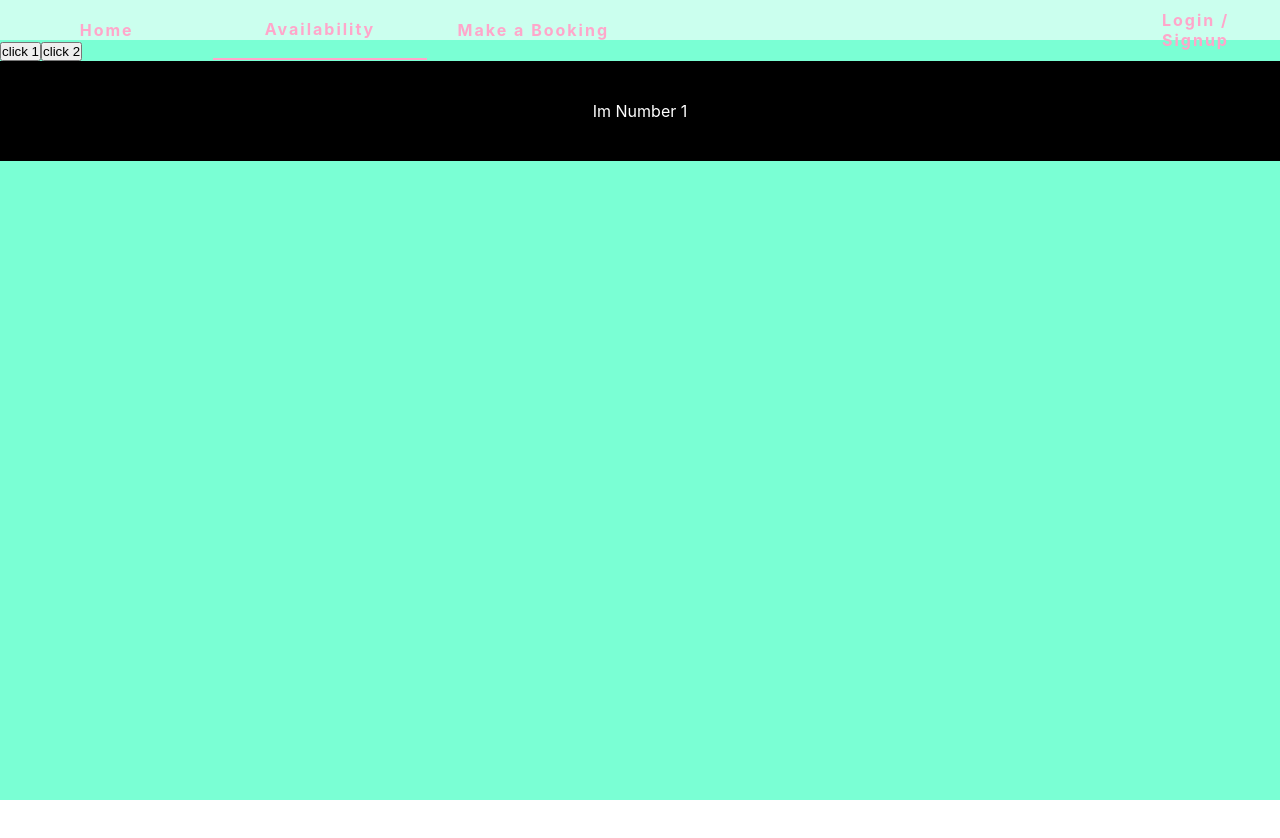
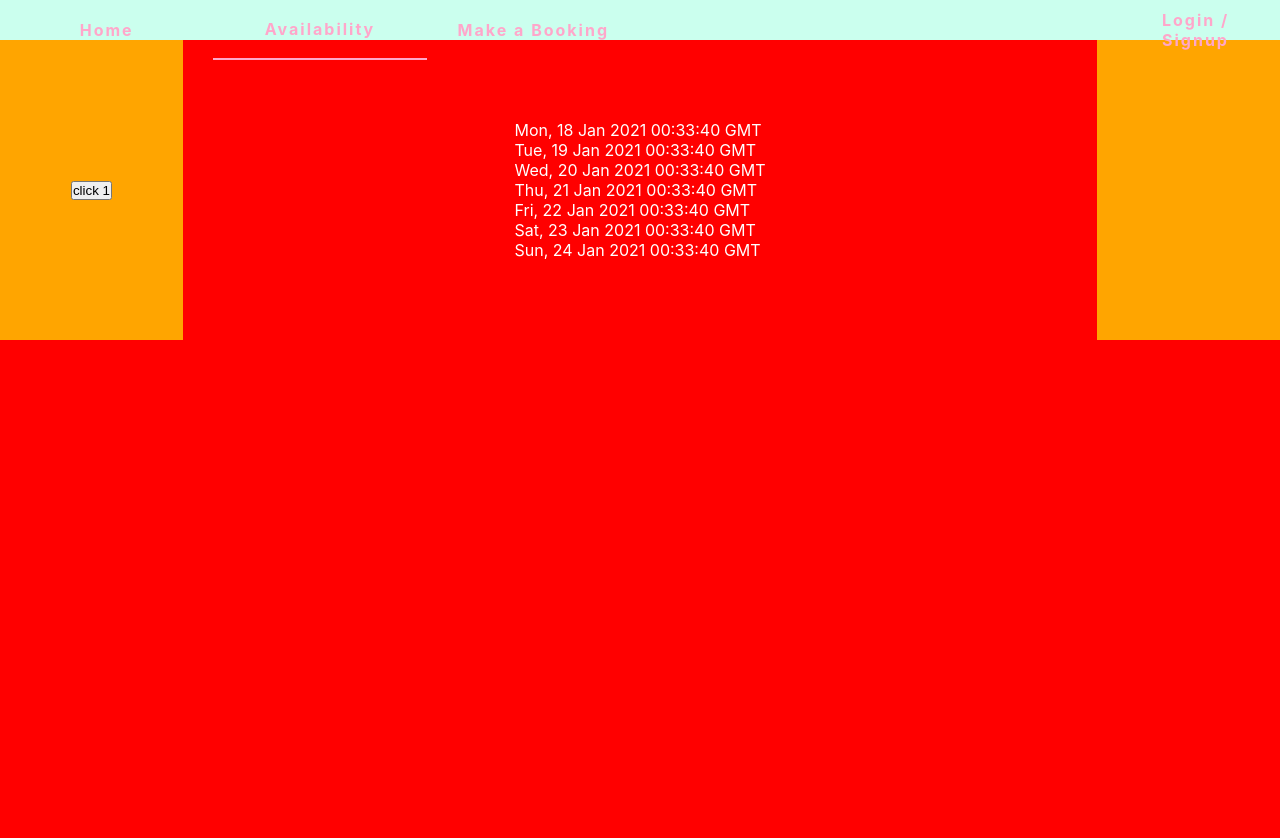
Before and after one commit to Shiggins95/booking_system, a React (Create React App) app: page /availability in a window 1280 px wide. Before the commit the page ends 800 px from the top, so only its background shows below. Built offline with nearby package versions, Linux system fonts and the light colour scheme; the HTML template or start-up script is replaced by a standard one.

Commit message:
prototype for carousel added

```diff
--- a/src/Components/BookingsView/BookingsComponent.tsx
+++ b/src/Components/BookingsView/BookingsComponent.tsx
@@ -1,73 +1,69 @@
 /* eslint-disable no-unused-vars, max-len, react/destructuring-assignment */
-import React, { useState } from 'react';
+import React, { ReactElement, useEffect, useState } from 'react';
 import { animated, useTransition } from 'react-spring';
+import { useSelector } from 'react-redux';
+import { AvailabilityReducerState } from '../../Redux/reducers/AvailabilityReducer';
+import { ReducerState } from '../../Redux/reducers';
+import SingleWeek from './SingleWeek';
+import './BookingsComponentStyles.css';
 
-function TestScreen1() {
-  return <div>Im Number 1</div>;
-}
-
-function TestScreen2() {
-  return <div>Im number 2</div>;
-}
-
-function TestScreen3() {
-  return <div>Im number 3</div>;
-}
-
-interface State {
+interface BookingsComponentState {
   index: number;
   direction: string;
 }
 
 const BookingsComponent = () => {
-  const testScreens = [TestScreen1, TestScreen2, TestScreen3];
-  const [state, setState] = useState<State>({
+  const [state, setState] = useState<BookingsComponentState>({
     index: 0,
     direction: 'left',
   });
 
-  const transitions = useTransition(state.index, null, {
-    from: { transform: state.direction === 'left' ? 'translate3d(100vw, 0 ,0)' : 'translate3d(-100vw, 0 ,0)' },
+  const { index, direction } = state;
+
+  const { bookings, dates } = useSelector((s: ReducerState):AvailabilityReducerState => s.availability);
+
+  const transitions = useTransition(index, null, {
+    from: { transform: direction === 'left' ? 'translate3d(100vw, 0 ,0)' : 'translate3d(-100vw, 0 ,0)' },
     enter: { transform: 'translate3d(0, 0, 0)' },
-    leave: { transform: state.direction === 'left' ? 'translate3d(-100vw, 0, 0)' : 'translate3d(100vw, 0, 0)' },
+    leave: { transform: direction === 'left' ? 'translate3d(-100vw, 0, 0)' : 'translate3d(100vw, 0, 0)' },
   });
 
-  const click1 = () => setState({
-    index: state.index === 2 ? 0 : state.index + 1,
-    direction: 'left',
-  });
+  const click1 = () => {
+    if (index === Object.keys(dates).length - 1) {
+      return;
+    }
+    setState({
+      index: index + 1,
+      direction: 'left',
+    });
+  };
 
-  const click2 = () => setState({
-    index: state.index === 0 ? 2 : state.index - 1,
-    direction: 'right',
-  });
-
-  const { index } = state;
+  const click2 = () => {
+    if (index === 0) {
+      return;
+    }
+    setState({
+      index: index - 1,
+      direction: 'right',
+    });
+  };
 
   return (
     <div id="bookings_component_container">
-      <button type="button" onClick={click1}>click 1</button>
-      <button type="button" onClick={click2}>click 2</button>
-      <div style={{
-        height: '100px', width: '100%', margin: 0, padding: 0, background: 'black',
-      }}
-      >
+      <div id="carousel_container">
+        <div className="left_button">
+          {index < Object.keys(dates).length - 1 ? <button type="button" onClick={click1}>click 1</button> : null}
+        </div>
+        <div className="right_button">
+          {index > 0 ? <button type="button" onClick={click2}>click 2</button> : null}
+        </div>
         {transitions.map(({ item, key, props }, i) => (
-          <animated.div style={{
-            ...props,
-            position: 'absolute',
-            width: '100%',
-            height: '100px',
-            background: 'black',
-            color: 'white',
-            display: 'flex',
-            justifyContent: 'center',
-            alignItems: 'center',
-            margin: 0,
-            padding: 0,
-          }}
+          <animated.div
+            className="animated_section"
+            key={i}
+            style={{ ...props }}
           >
-            {React.createElement(testScreens[index])}
+            <SingleWeek dates={dates[index]} />
           </animated.div>
         ))}
       </div>
--- /dev/null
+++ b/src/Components/BookingsView/BookingsComponentStyles.css
@@ -0,0 +1,52 @@
+@import url("https://fonts.googleapis.com/css2?family=Great+Vibes&display=swap");
+#bookings_component_container {
+  width: 100vw;
+  background: red;
+  height: 100vh;
+}
+#bookings_component_container #carousel_container {
+  position: relative;
+  height: 300px;
+  width: 100%;
+  margin: 0;
+  padding: 0;
+  background: black;
+  display: grid;
+  grid-template-columns: 0.5fr 0.5fr 5fr 0.5fr 0.5fr;
+}
+#bookings_component_container #carousel_container .left_button {
+  width: 100%;
+  background: orange;
+  grid-column: 1/3;
+  display: flex;
+  flex-direction: column;
+  justify-content: center;
+  align-items: center;
+  z-index: 1;
+}
+#bookings_component_container #carousel_container .right_button {
+  z-index: 1;
+  display: flex;
+  flex-direction: column;
+  justify-content: center;
+  align-items: center;
+  width: 100%;
+  background: orange;
+  right: 50px;
+  grid-column: 4/6;
+}
+#bookings_component_container #carousel_container .animated_section {
+  grid-column: 2/5;
+  position: absolute;
+  width: 100%;
+  height: 100%;
+  background: red;
+  color: white;
+  display: flex;
+  justify-content: center;
+  align-items: center;
+  margin: 0;
+  padding: 0;
+}
+
+/*# sourceMappingURL=BookingsComponentStyles.css.map */
--- /dev/null
+++ b/src/Components/BookingsView/BookingsComponentStyles.scss
@@ -0,0 +1,46 @@
+@import "../../StyleDefaults/mixins";
+@import "../../StyleDefaults/variables";
+
+#bookings_component_container {
+  width: 100vw;
+  background: red;
+  height: 100vh;
+  #carousel_container {
+    position: relative;
+    height: 300px;
+    width: 100%;
+    margin: 0;
+    padding: 0;
+    background: black;
+    display: grid;
+    grid-template-columns: 0.5fr 0.5fr 5fr 0.5fr 0.5fr;
+    .left_button {
+      width: 100%;
+      background: orange;
+      grid-column: 1 / 3;
+      @include flexCenterCol;
+      z-index: 1;
+    }
+    .right_button {
+      z-index: 1;
+      @include flexCenterCol;
+      width: 100%;
+      background: orange;
+      right: 50px;
+      grid-column: 4 / 6;
+    }
+    .animated_section {
+      grid-column: 2 / 5;
+      position: absolute;
+      width: 100%;
+      height: 100%;
+      background: red;
+      color: white;
+      display: flex;
+      justify-content: center;
+      align-items: center;
+      margin: 0;
+      padding: 0;
+    }
+  }
+}
--- /dev/null
+++ b/src/Components/BookingsView/SingleDay.tsx
@@ -0,0 +1,18 @@
+import React from 'react';
+import { DateData } from '../../Redux/reducers/AvailabilityReducer';
+
+interface SingleDayProps {
+    date: DateData;
+    display: boolean;
+}
+
+const SingleDay = ({ date, display }: SingleDayProps) => {
+  console.log('SINGLE DAY DISPLAY: ', display);
+  return display ? (
+    <div className="single_day">
+      {date.date.toUTCString()}
+    </div>
+  ) : null;
+};
+
+export default SingleDay;
--- /dev/null
+++ b/src/Components/BookingsView/SingleWeek.tsx
@@ -0,0 +1,18 @@
+import React from 'react';
+import { DateData } from '../../Redux/reducers/AvailabilityReducer';
+import SingleDay from './SingleDay';
+
+interface SingleWeekProps {
+    dates: DateData[];
+}
+
+const SingleWeek = ({ dates }:SingleWeekProps) => {
+  console.log('single week', dates);
+  return dates && dates.length > 0 ? (
+    <div className="single_week">
+      {dates.map((date, index) => <SingleDay key={index} date={date} display />)}
+    </div>
+  ) : null;
+};
+
+export default SingleWeek;
--- a/src/Components/Navbar/Navbar.tsx
+++ b/src/Components/Navbar/Navbar.tsx
@@ -25,11 +25,15 @@ const Navbar = ({ location: { pathname } }: MatchProps) => {
       dispatch(_setNavbarClosed());
     }
   };
-  useEffect(() => {
-    const scroll = () => scrollEvent({ open, setOpen, pathname });
-    window.addEventListener('scroll', scroll);
-    return () => window.removeEventListener('scroll', scroll);
-  });
+  if (pathname === '/') {
+    useEffect(() => {
+      const scroll = () => scrollEvent({ open, setOpen, pathname });
+      window.addEventListener('scroll', scroll);
+      return () => window.removeEventListener('scroll', scroll);
+    });
+  } else if (!open) {
+    setOpen(true);
+  }
   return (
     <div id="navigation_bar" className={open ? 'visible' : 'hidden'}>
       <div className="left">
--- a/src/Redux/actions/index.ts
+++ b/src/Redux/actions/index.ts
@@ -1,9 +1,15 @@
 import { Action } from '../reducers/NavbarReducer';
+import { AvailabilityPayload, PayloadObject } from '../reducers/AvailabilityReducer';
 
 export const _setNavbarOpen = (): Action => ({
   type: 'NAVBAR_SET_OPEN',
 });
 
-export const _setNavbarClosed = ():Action => ({
+export const _setNavbarClosed = (): Action => ({
   type: 'NAVBAR_SET_CLOSED',
 });
+
+export const _setAvailabilityDates = (payload: PayloadObject): AvailabilityPayload => ({
+  type: 'SET_AVAILABILITY_DATES',
+  payload,
+});
--- /dev/null
+++ b/src/Redux/reducers/AvailabilityReducer.ts
@@ -0,0 +1,57 @@
+export interface DateMapping {
+    [key: number]: DateData[]
+}
+
+export interface DateData {
+    date: Date;
+    past: boolean;
+}
+
+export interface AvailabilityReducerState {
+    dates: DateMapping;
+    bookings?: Object[]
+}
+
+export interface PayloadObject {
+    key?: string;
+    data?: DateMapping;
+}
+
+export interface AvailabilityPayload {
+    type: string;
+    payload: PayloadObject
+}
+
+const startingState: AvailabilityReducerState = {
+  dates: {},
+  bookings: [],
+};
+
+const AvailabilityReducer = (state: AvailabilityReducerState = startingState, action: AvailabilityPayload) => {
+  const { type, payload } = action;
+  let data = {};
+  let key = '';
+  if (payload) {
+    if (payload.data) {
+      data = payload.data;
+    }
+    if (payload.key) {
+      key = payload.key;
+    }
+  }
+  switch (type) {
+    case 'SET_AVAILABILITY_DATES':
+      return { ...state, dates: data };
+    case 'SET_AVAILABILITY_BOOKINGS':
+      return { ...state, bookings: data };
+    case 'SET_AVAILABILITY_DATES_KEY':
+      if (!key) {
+        return state;
+      }
+      return { ...state, dates: { [key]: data, ...state.dates } };
+    default:
+      return state;
+  }
+};
+
+export default AvailabilityReducer;
--- a/src/Redux/reducers/index.ts
+++ b/src/Redux/reducers/index.ts
@@ -1,10 +1,13 @@
 import { combineReducers } from 'redux';
 import { NavbarReducer, NavbarState } from './NavbarReducer';
+import AvailabilityReducer, { AvailabilityReducerState } from './AvailabilityReducer';
 
 export interface ReducerState {
   navbar: NavbarState;
+  availability: AvailabilityReducerState;
 }
 
 export default combineReducers({
   navbar: NavbarReducer,
+  availability: AvailabilityReducer,
 });
--- a/src/Views/Availability/Availability.tsx
+++ b/src/Views/Availability/Availability.tsx
@@ -1,11 +1,47 @@
-import React from 'react';
+import React, { useEffect } from 'react';
+import { useDispatch } from 'react-redux';
 import BookingsComponent from '../../Components/BookingsView/BookingsComponent';
+import { DateData, DateMapping } from '../../Redux/reducers/AvailabilityReducer';
+import { _setAvailabilityDates } from '../../Redux/actions';
 
 const AvailabilityContainer = () => {
   // eslint-disable-next-line no-unused-vars
-  const bookings = [
-    { id: 1, title: 'Booking 1', date: new Date() },
-  ];
+  const dispatch = useDispatch();
+
+  const getFullWeek = (date: Date, week: number, todaysDate: Date): DateData[] => {
+    const originalDate = new Date(todaysDate);
+    const day = date.getDay();
+    const diff = date.getDate() - day + (day === 0 ? -6 : 1); // adjust when day is sunday
+    const dates: DateData[] = [];
+    const monday = new Date(date.setDate(diff));
+    for (let currentDateIndex = 0; currentDateIndex < 7; currentDateIndex++) {
+      const currentDate = new Date(monday);
+      currentDate.setDate(currentDate.getDate() + currentDateIndex);
+      currentDate.setHours(0);
+      const currentDateMillis = currentDate.getTime();
+      const todaysDateMillis = originalDate.getTime();
+      const isInPast = todaysDateMillis >= currentDateMillis;
+      const newDateData: DateData = {
+        date: currentDate,
+        past: isInPast,
+      };
+      dates.push(newDateData);
+    }
+    return dates;
+  };
+  useEffect(() => {
+    const allDates: DateMapping = {};
+    const today = new Date();
+    today.setHours(23);
+    for (let thisWeek = 0; thisWeek < 5; thisWeek++) {
+      const date = new Date();
+      date.setDate(date.getDate() + (thisWeek * 7));
+      allDates[thisWeek] = getFullWeek(date, thisWeek, today);
+    }
+
+    dispatch(_setAvailabilityDates({ key: '', data: allDates }));
+  }, []);
+
   return (
     <div className="availability_container">
       <BookingsComponent />
```
Also changed, not shown: 2 other files (tests, documents, lock files or other folders).
